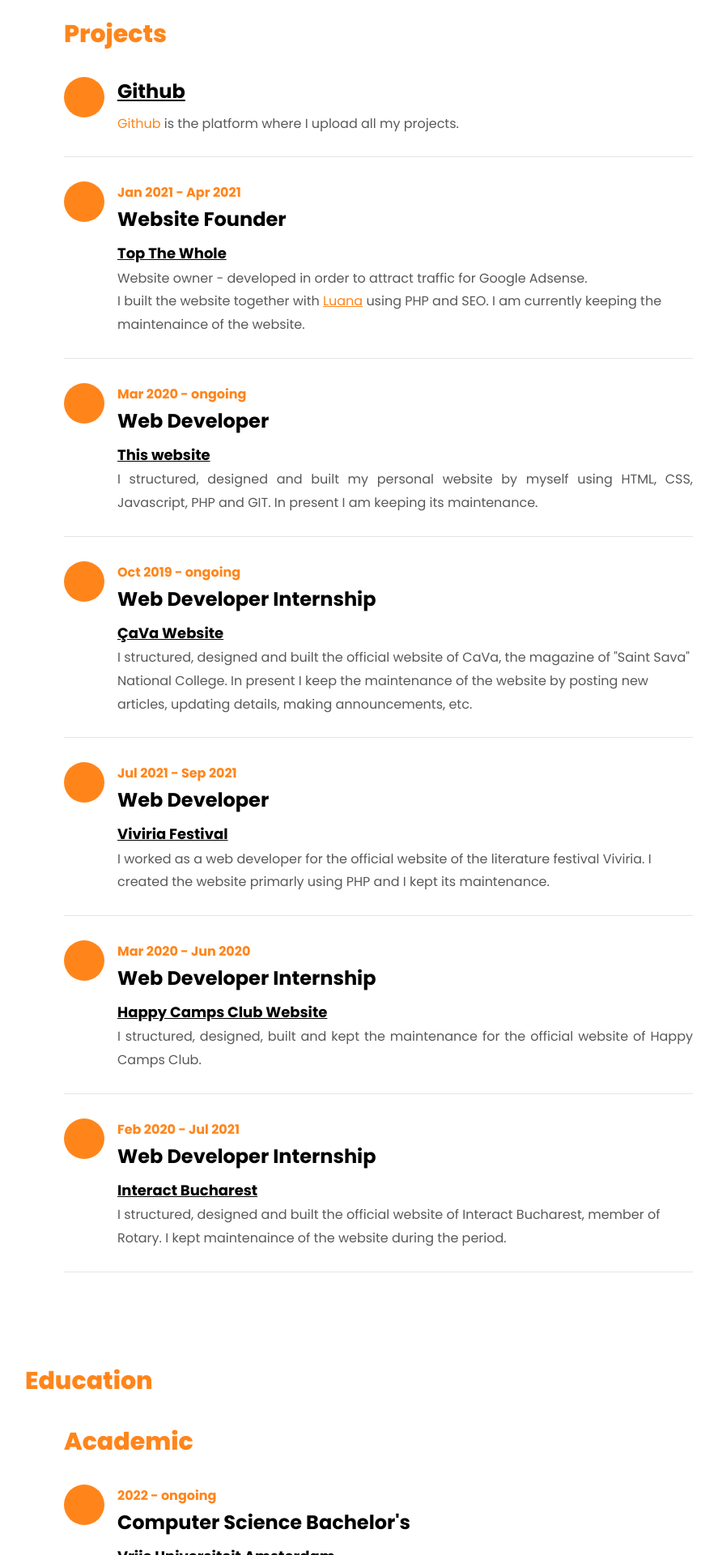
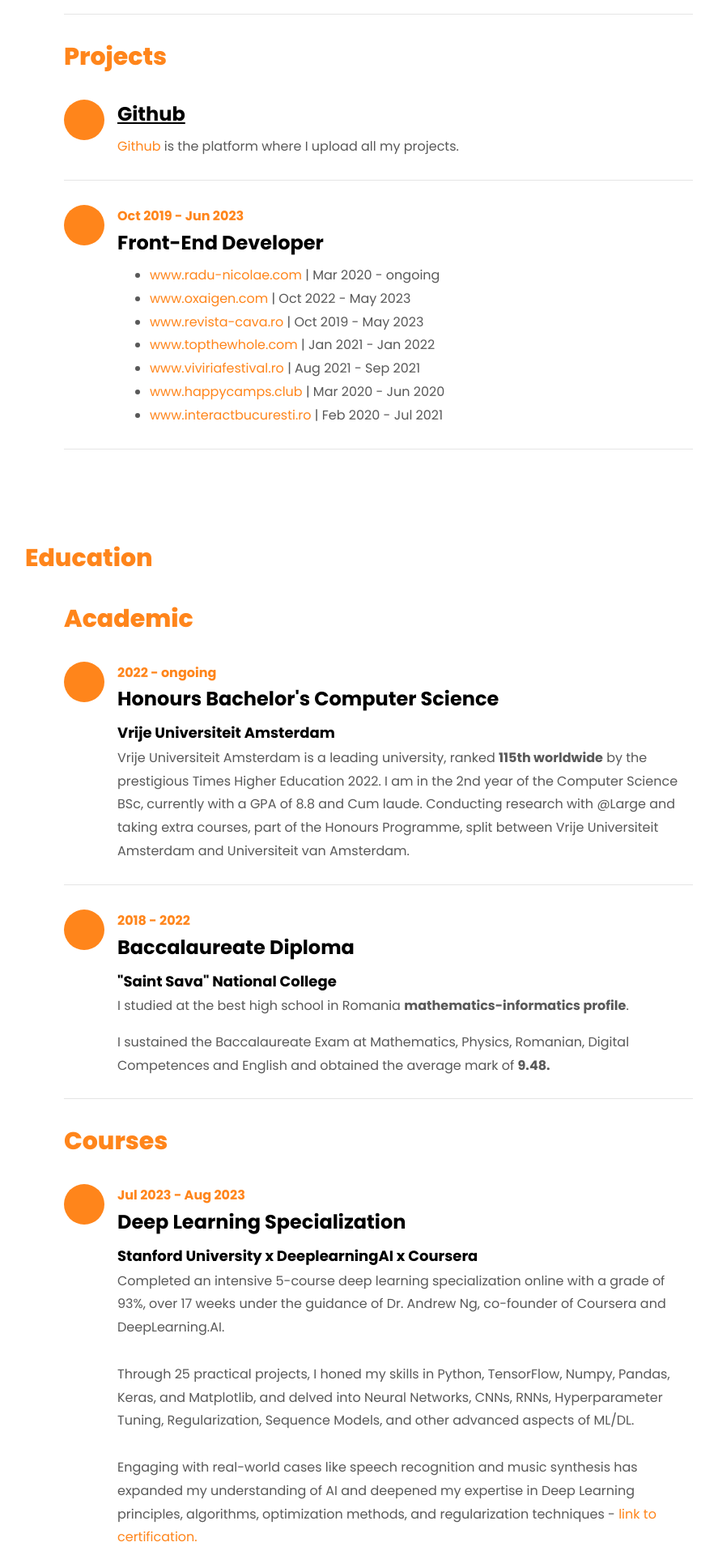
Before and after one commit to Radu-Nicolae/radu-nicolae.com, a PHP site: page /index.php in a window 1280 px wide. Shown: the part 3040-4960 px from the top of the page at 81% size, without its empty margins (339-1226 px from the left). Run offline with PHP 8.4, Linux system fonts and the light colour scheme; data that the repository does not hold is empty; some libraries are stand-ins or nearby versions; some web fonts are replaced.

Commit message:
CV updated - DL specialization

```diff
--- a/components/cv/CvDatabase.php
+++ b/components/cv/CvDatabase.php
@@ -11,15 +11,15 @@ class CvDatabase
             "2022 - ",
             "ongoing",
             "prezent",
-            '<a href="https://vu.nl/en" style="color: black !important" target="_blank">Computer Science Bachelor\'s</a>',
-            '<a href="https://vu.nl/en" style="color: black !important" target="_blank">Licenta Computer Science</a>',
+            '<a href="https://vu.nl/en" style="color: black !important" target="_blank">Honours Bachelor\'s Computer Science</a>',
+            '<a href="https://vu.nl/en" style="color: black !important" target="_blank">Honours Bachelor\'s Computer Science</a>',
             '<a href="https://vu.nl/en" style="color: black !important" target="_blank">Vrije Universiteit Amsterdam</a>',
             '<a href="https://vu.nl/en" style="color: black !important" target="_blank">Vrije Universiteit Amsterdam</a>',
             '<div style="color:#999999">
-                        <p>Vrije Universiteit Amsterdam is a leading university, ranked <b>115th worldwide</b> by the prestigious Times Higher Education 2022.<br><br> I am currently in the first year of the Computer Science bachelor\'s programme.</p>
+                        <p>Vrije Universiteit Amsterdam is a leading university, ranked <b>115th worldwide</b> by the prestigious Times Higher Education 2022. I am in the 2nd year of the Computer Science BSc, currently with a GPA of 8.8 and Cum laude. Conducting research with @Large and taking extra courses, part of the Honours Programme, split between Vrije Universiteit Amsterdam and Universiteit van Amsterdam.</p>
                     </div>',
             '<div style="color:#999999">
-                        Vrije Universiteit Amsterdam este o universitate lider, clasată pe <b>locul 115</b> la nivel mondial, conform prestigiosului Times Higher Education 2022. <br><br> În prezent sunt în primul an al programului de licență Computer Science.</p>
+                        Vrije Universiteit Amsterdam este o universitate lider, clasată pe <b>locul 115</b> la nivel mondial, conform prestigiosului Times Higher Education 2022. În prezent sunt în al doilea an al programului de licență Computer Science, cu un GPA de 8.8 și Cum laude. Realizez cercetări cu @Large și particip la cursuri suplimentare, parte a Programului de Onoruri, împărțit între Vrije Universiteit Amsterdam și Universiteit van Amsterdam.</p>
                     </div>'
         );
 
@@ -74,7 +74,6 @@ class CvDatabase
         $schools = array(
             $university,
             $highSchool,
-            $sat
         );
 
         return $schools;
@@ -83,6 +82,20 @@ class CvDatabase
 
     public function getEducationCv()
     {
+        $deepLearningSpecialization = new CvItem(
+            "Jul 2023 - ",
+            "Iul 2023 - ",
+            "Aug 2023",
+            "Aug 2023",
+            "<a style='color:black' href='https://www.coursera.org/specializations/deep-learning'>Deep Learning Specialization</a>",
+            "<a style='color:black' href='https://www.coursera.org/specializations/deep-learning'>Specializare în Învățare Profundă</a>",
+            "<a style='color:black' href='https://www.coursera.org/specializations/deep-learning'>Stanford University x DeeplearningAI x Coursera</a>",
+            "<a style='color:black' href='https://www.coursera.org/specializations/deep-learning'>Stanford University x DeeplearningAI x Coursera</a>",
+            "<p>Completed an intensive 5-course deep learning specialization online with a grade of 93%, over 17 weeks under the guidance of Dr. Andrew Ng, co-founder of Coursera and DeepLearning.AI. <br><br>Through 25 practical projects, I honed my skills in Python, TensorFlow, Numpy, Pandas, Keras, and Matplotlib, and delved into Neural Networks, CNNs, RNNs, Hyperparameter Tuning, Regularization, Sequence Models, and other advanced aspects of ML/DL. <br><br>Engaging with real-world cases like speech recognition and music synthesis has expanded my understanding of AI and deepened my expertise in Deep Learning principles, algorithms, optimization methods, and regularization techniques - <a href='https://coursera.org/share/c8a992ef01e6fd160c697d7a0f0f5726'>link to certification.</a></p>",
+            "<p>Am finalizat o specializare intensivă în învățare profundă compusă din 5 cursuri online cu o notă de 93%, în 17 săptămâni, sub îndrumarea Dr. Andrew Ng, co-fondator al Coursera și DeepLearning.AI. <br><br>Prin 25 de proiecte practice, mi-am perfecționat abilitățile în Python, TensorFlow, Numpy, Pandas, Keras și Matplotlib și am explorat Rețele Neuronale, CNNs, RNNs, Reglarea Hiperparametrilor, Regularizare, Modele de Secvență și alte aspecte avansate de ML/DL. <br><br>Interacționarea cu cazuri din lumea reală, precum recunoașterea vocală și sinteza muzicală, mi-a extins înțelegerea IA și mi-a aprofundat expertiza în principiile, algoritmii, metodele de optimizare și tehnicile de regularizare ale învățării profunde <a href='https://coursera.org/share/c8a992ef01e6fd160c697d7a0f0f5726'>- link certificare.</a></p>"
+        );
+
+
         $django = new CvItem(
             "Jul 2021",
             "Iul 2021",
@@ -214,8 +227,8 @@ class CvDatabase
 
 
         $cv = array(
+            $deepLearningSpecialization,
             $edxHarvard,
-            $django,
             $edxDelft,
             $jademyCourses
         );
@@ -252,6 +265,36 @@ class CvDatabase
                 </p>
             '
         );
+
+        $webdeveloper = new CvItem(
+            "Oct 2019 - ",
+            "Oct 2019 - ",
+            "Jun 2023",
+            "Jun 2023",
+            'Front-End Developer',
+            'Front-End Developer',
+            "",
+            "",
+            '<ul>
+                          <li><a href="https://www.radu-nicolae.com">www.radu-nicolae.com</a> | Mar 2020 - ongoing</li>
+                          <li><a href="https://www.oxaigen.com">www.oxaigen.com</a> | Oct 2022 - May 2023</li>
+                          <li><a href="https://github.com/Radu-Nicolae/revista-cava.ro">www.revista-cava.ro</a> | Oct 2019 - May 2023</li>
+                          <li><a href="https://github.com/Radu-Nicolae/topthewhole.com">www.topthewhole.com</a> | Jan 2021 - Jan 2022</li>
+                          <li><a href="https://github.com/Radu-Nicolae/viviriafestival.ro">www.viviriafestival.ro</a> | Aug 2021 - Sep 2021</li>
+                          <li><a href="https://github.com/Radu-Nicolae/happycamps.club">www.happycamps.club</a> | Mar 2020 - Jun 2020</li>
+                          <li><a href="https://github.com/Radu-Nicolae/Interact-Bucharest">www.interactbucuresti.ro</a> | Feb 2020 - Jul 2021</li>
+                        </ul>',
+            '<ul>
+                          <li><a href="https://www.radu-nicolae.com">www.radu-nicolae.com</a> | Mar 2020 - ongoing</li>
+                          <li><a href="https://www.oxaigen.com">www.oxaigen.com</a> | Oct 2022 - May 2023</li>
+                          <li><a href="https://github.com/Radu-Nicolae/revista-cava.ro">www.revista-cava.ro</a> | Oct 2019 - May 2023</li>
+                          <li><a href="https://github.com/Radu-Nicolae/topthewhole.com">www.topthewhole.com</a> | Jan 2021 - Jan 2022</li>
+                          <li><a href="https://github.com/Radu-Nicolae/viviriafestival.ro">www.viviriafestival.ro</a> | Aug 2021 - Sep 2021</li>
+                          <li><a href="https://github.com/Radu-Nicolae/happycamps.club">www.happycamps.club</a> | Mar 2020 - Jun 2020</li>
+                          <li><a href="https://github.com/Radu-Nicolae/Interact-Bucharest">www.interactbucuresti.ro</a> | Feb 2020 - Jul 2021</li>
+                        </ul>'
+        );
+
 
         $viviriaFestival = new CvItem(
             "Jul 2021 - ",
@@ -374,12 +417,7 @@ class CvDatabase
 
         $cv = array(
             $github,
-            $topTheWhole,
-            $raduNicolaeWebsite,
-            $revistaCaVaWebsite,
-            $viviriaFestival,
-            $happyCampsWebsite,
-            $interactWebsite
+            $webdeveloper
         );
 
         return $cv;
@@ -415,8 +453,9 @@ class CvDatabase
                                                 target="_blank" class="linksiteuri"
                                                 style="color: black !important">Course Coordinator (May 2023 - ongoing)</a></span>
                         <ul>
-                            <li>Computer Programming</li>
-                            <li>Computational Thinking for Coders</li>
+                            <li>Computer Organization (Aug 2023 - ongoing)</li>
+                            <li>Computer Programming (May 2023 - ongoing)</li>
+                            <li>Computational Thinking for Coders (May 2023 - ongoing)</li>
                         </ul>
                     </div>
 
@@ -558,7 +597,8 @@ class CvDatabase
         return $cv;
     }
 
-    public function getInternshipCv(){
+    public function getInternshipCv()
+    {
         $vu = new CvItem(
             "",
             "",
@@ -618,7 +658,6 @@ class CvDatabase
 
 
         );
-
 
 
         $logiscool = new CvItem(
@@ -926,19 +965,19 @@ class CvDatabase
         );
 
         $redCross = new CvItem(
-            "Jan 2020 - ",
-            "Ian 2020 - ",
-            "Apr 2020",
-            "Apr 2020",
+            "2020",
+            "2020",
+            "",
+            "",
             "<a href='https://www.icrc.org/' target='_blank' style='color:black;'>Volunteer</a>",
             "<a href='https://www.icrc.org/' target='_blank' style='color:black;'>Voluntar</a>",
-            "<a href='https://www.icrc.org/' target='_blank' style='color:black;'>Red Cross</a>",
-            "<a href='https://www.icrc.org/' target='_blank' style='color:black;'>Crucea Roșie</a>",
+            "<a href='https://www.icrc.org/' target='_blank' style='color:black;'>Red Cross Bucharest</a>",
+            "<a href='https://www.icrc.org/' target='_blank' style='color:black;'>Crucea Roșie București</a>",
             '
-                        <p style="text-align: justify;">I volunteered at two different editions of Food Bank and I attended a few First Aid classes.</p>
+
                     ',
             '
-                        <p>Am fost voluntar la două ediții ale Băncii de Alimente și am participat la câteva cursuri de prim ajutor.</p>
+
                     '
         );
 
@@ -998,12 +1037,7 @@ class CvDatabase
         );
 
         $cv = array(
-            $happyCampsVolunteer,
-            $happyCampsFinancial,
-            $corporateGamesFinancial,
-            $lazarMun,
             $redCross,
-            $euDialogue
         );
 
         return $cv;
--- a/components/cv/skills/CvExams.php
+++ b/components/cv/skills/CvExams.php
@@ -5,7 +5,7 @@
 <section style="padding-top: 4rem !important;" class="ftco-section ftco-no-pt ftco-no-pb ftco-counter img"
          id="section-counter" xmlns="http://www.w3.org/1999/html">
 
-    <h2 class="heading">IELTS Academic</h2>
+    <h2 class="heading">English IELTS Academic</h2>
 
     <div class="container-fluid px-md-5">
         <div class="row d-md-flex align-items-center">
--- a/components/cv/skills/SkillsDataBase.php
+++ b/components/cv/skills/SkillsDataBase.php
@@ -4,27 +4,24 @@ class SkillsDataBase
 {
     public function getMainSkills()
     {
-        $html = new Skill("HTML", 90, array("Advanced", "Avansat"));
-        $css = new Skill("CSS", 90, array("Advanced", "Avansat"));
-        $php = new Skill("PHP", 50, array("Intermediate", "Intermediar"));
-        $js = new Skill("JavaScript", 50, array("Intermediate", "Intermediar"));
+        $python = new Skill("Python", 90, array("Advanced", "Avansat"));
+        $typescript = new Skill("TypeScript", 90, array("Advanced", "Avansat"));
+        $javascript = new Skill("JavaScript", 90, array("Advanced", "Avansat"));
+        $cpp = new Skill("C++", 90, array("Advanced", "Avansat"));
+        $postgresql = new Skill("PostgreSQL", 90, array("Advanced", "Avansat"));
         $java = new Skill("Java", 90, array("Advanced", "Avansat"));
-        $cpp = new Skill("C++", 90, array("Advanced", "Avansat"));
-        $mysql = new Skill("MySQL", 50, array("Intermediate", "Intermediate"));
-        $cyber = new Skill("<span class='cyberSecurity'>Cyber Security</span>", 30, array("Beginner", "Începător"));
-        $python = new Skill("Python", 50, array("Intermediate", "Intermediate"));
-        $django = new Skill("Django", 50, array("Intermediate", "Intermediar"));
-        $js = new Skill("Javascript", 50, array("Intermediate", "Intermediar"));
+        $html = new Skill("HTML & CSS", 90, array("Advanced", "Avansat"));
+        $git = new Skill("GIT", 90, array("Advanced", "Avansat"));
 
         $mainSkills = array(
+            $python,
+            $typescript,
+            $javascript,
+            $cpp,
+            $postgresql,
             $java,
-            $cpp,
-            $php,
-            $js,
-            $python,
-            $django,
             $html,
-            $css
+            $git
         );
 
         return $mainSkills;
@@ -32,20 +29,26 @@ class SkillsDataBase
 
     public function getSecondarySkills()
     {
-        $bootstrap = new Skill("Bootstrap", "90", "");
-        $javaFx = new Skill("Java FX", "50", "");
-        $spring = new Skill("Spring", "30", "");
-        $maven = new Skill("Maven", "90", "");
-        $git = new Skill("Git", "90", "");
-        $mysql = new Skill("MySQL | SQLite", 50, array("Intermediate", "Intermediate"));
+        $tensorflow = new Skill("Tensorflow", "50", "");
+        $numpy = new Skill("NumPy", "50", "");
+        $pandas = new Skill("Pandas", "50", "");
+        $keras = new Skill("Keras", "50", "");
+        $matplotlib = new Skill("Matplotlib", "50", "");
+        $graphql = new Skill("GraphQL", "50", "");
+        $react = new Skill("React", "50", "");
+        $php = new Skill("PHP", "50", "");
+        $linux = new Skill("Linux/Debian", "50", "");
 
         $secondarySkills = array(
-            $javaFx,
-            $spring,
-            $maven,
-            $bootstrap,
-            $git,
-            $mysql
+            $tensorflow,
+            $numpy,
+            $pandas,
+            $keras,
+            $matplotlib,
+            $graphql,
+            $react,
+            $php,
+            $linux
         );
 
         return $secondarySkills;
--- a/components/indexTemplate.php
+++ b/components/indexTemplate.php
@@ -10,7 +10,7 @@
 
 <?php include "components/cv/CvMain.php" ?>
 
-<?php include "components/services/Services.php" ?>
+<?php //include "components/services/Services.php" ?>
 
 <?php include "components/Websites.php" ?>
 
--- a/index.php
+++ b/index.php
@@ -4,8 +4,8 @@
 
 
 <?php
+$lang = 0; // 0 = english; 1 = romanian
 include "components/DataBase.php";
-$lang = 0; // 0 = english; 1 = romanian
 ?>
 
 <?php include 'components/indexTemplate.php' ?>
```
Also changed, not shown: 1 other file.
